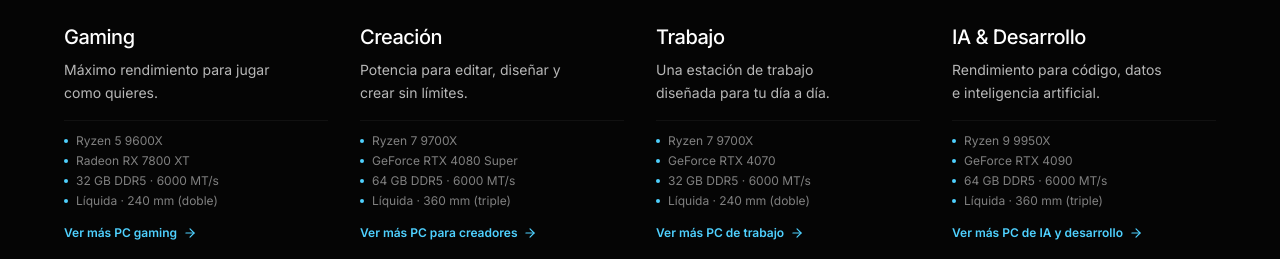
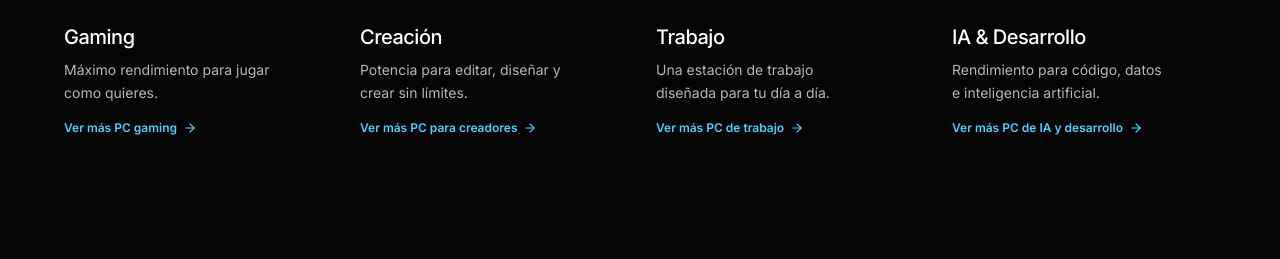
Before and after one commit to Nearcinho/pc-lab, a Next.js app: page / in a window 1280 px wide. Shown: the part 2830-3089 px from the top of the page. Built offline with nearby package versions, Linux system fonts and the light colour scheme.

Commit message:
Casos de uso: eliminadas las listas de especificaciones bajo cada categoria

```diff
--- a/src/components/home/use-cases.tsx
+++ b/src/components/home/use-cases.tsx
@@ -6,8 +6,6 @@
 import { motion, useReducedMotion } from "framer-motion";
 import { ArrowRight } from "lucide-react";
 import { asset } from "@/lib/base";
-import { PROFILES, UseCase } from "@/lib/profiles";
-import { partById } from "@/lib/parts";
 import { getPrebuildCategory } from "@/lib/prebuilds";
 
 const useCases: {
@@ -17,7 +15,6 @@
   cta: string;
   href: string;
   image: string;
-  preset: `${UseCase}-${1 | 2 | 3 | 4 | 5}`;
 }[] = [
   {
     n: "01",
@@ -26,7 +23,6 @@
     cta: "Ver más PC gaming",
     href: "/pcs/gaming",
     image: asset("/cases/gaming.jpg"),
-    preset: "gaming-2",
   },
   {
     n: "02",
@@ -35,7 +31,6 @@
     cta: "Ver más PC para creadores",
     href: "/pcs/creadores",
     image: asset("/cases/creacion.jpg"),
-    preset: "render-3",
   },
   {
     n: "03",
@@ -44,7 +39,6 @@
     cta: "Ver más PC de trabajo",
     href: "/pcs/trabajo",
     image: asset("/cases/trabajo.jpg"),
-    preset: "productividad-3",
   },
   {
     n: "04",
@@ -53,18 +47,8 @@
     cta: "Ver más PC de IA y desarrollo",
     href: "/pcs/ia",
     image: asset("/cases/ia-desarrollo.jpg"),
-    preset: "ia-4",
   },
 ];
-
-// Specs destacadas de cada build pre-hecha (CPU · GPU · RAM · Refrigeración).
-const SPEC_KEYS = ["cpu", "gpu", "ram", "cooling"] as const;
-
-function presetSpecs(preset: (typeof useCases)[number]["preset"]) {
-  const [useKey, tier] = preset.split("-");
-  const profile = PROFILES[useKey as UseCase][Number(tier) as 1 | 2 | 3 | 4 | 5];
-  return SPEC_KEYS.map((k) => partById(profile[k] ?? "")?.name).filter((n): n is string => Boolean(n));
-}
 
 export function UseCases() {
   const reduced = useReducedMotion();
@@ -151,14 +135,6 @@
                 <div className="mt-6">
                   <h3 className="font-display text-xl font-medium tracking-tight">{uc.title}</h3>
                   <p className="mt-2 max-w-[24ch] text-sm leading-relaxed text-muted-2">{uc.text}</p>
-                  <ul className="mt-4 space-y-1 border-t border-border/60 pt-3">
-                    {presetSpecs(uc.preset).map((spec) => (
-                      <li key={spec} className="flex items-center gap-2 text-xs text-muted">
-                        <span className="size-1 shrink-0 rounded-full bg-brand" aria-hidden />
-                        {spec}
-                      </li>
-                    ))}
-                  </ul>
                   <span className="mt-4 inline-flex items-center gap-1.5 text-xs font-semibold text-brand transition-colors group-hover:text-brand-2">
                     {uc.cta} <ArrowRight className="size-3.5 transition-transform duration-300 group-hover:translate-x-1" aria-hidden />
                   </span>
```
